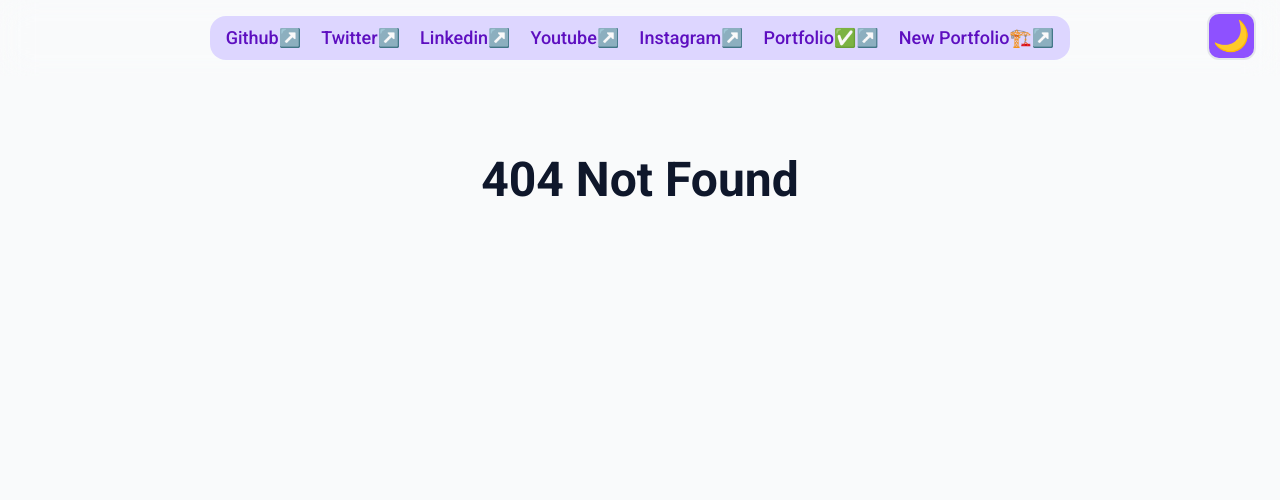
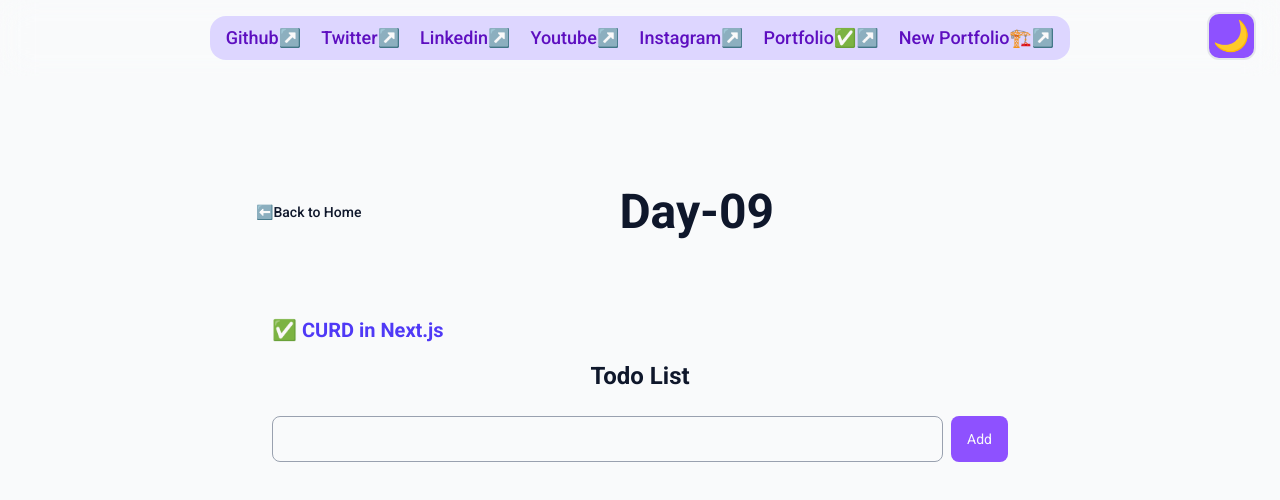
Before and after one commit to dhirajaryaa/winter-arc, a Next.js app: page /day09 in a window 1280 px wide. Before the commit this address had no page. Shown: the top 500 px of the page. Built offline with nearby package versions, Linux system fonts and the light colour scheme.

Commit message:
day-9 task doing

```diff
--- a/src/app/day08/page.jsx
+++ b/src/app/day08/page.jsx
@@ -32,14 +32,14 @@ function day8Page() {
                 <p className="mt-2">👉 page and route both on same folder so don't work.</p>
                 <p className="mt-2">👉 create handler so export default method type name. [its must be capital latter method name]</p>
                 <p className="mt-2">👉 create handler so export default method type name. [its must be capital latter method name like: <span className="highlighted">POST,GET</span>]</p>
-                  <pre className="p-2 mt-1 bg-gray-200 rounded overflow-auto whitespace-pre-wrap wrap-break-word">
+                <pre className="p-2 mt-1 bg-gray-200 rounded overflow-auto whitespace-pre-wrap wrap-break-word">
                     <code className="wrap-break-word whitespace-pre-wrap">{`export async function GET(req) {
   console.log(req);
   return Response.json({ message: "Hello from API", req: req.url });
 }`}</code>
                 </pre>
                 <p className="mt-2">👉 get params in routes same like create folder <span className="highlighted">[paramsName]</span> then this folder routes.js file get as second argument</p>
-                  <pre className="p-2 mt-1 bg-gray-200 rounded overflow-auto whitespace-pre-wrap wrap-break-word">
+                <pre className="p-2 mt-1 bg-gray-200 rounded overflow-auto whitespace-pre-wrap wrap-break-word">
                     <code className="wrap-break-word whitespace-pre-wrap">{`export async function GET(_, { params }) {
   console.log(await params);
 
--- /dev/null
+++ b/src/app/day09/_components/AddTask.jsx
@@ -0,0 +1,17 @@
+'use client'
+function AddTask() {
+  function handleSubmit(e) {
+    e.preventDefault()
+    console.log(e.target[0].value);
+    e.target[0].value = ""
+  }
+  return (
+    <form className="w-full px-4 py-2 flex gap-2" onSubmit={handleSubmit}>
+      <input className="w-full px-4 py-2 rounded-lg border border-gray-400 text-sm md:text-lg" />
+      <button className="px-4 bg-violet-500 text-sm text-gray-50 rounded-lg hover:bg-violet-700 inset-2">
+        Add</button>
+    </form>
+  )
+}
+
+export default AddTask
--- /dev/null
+++ b/src/app/day09/_components/TaskBody.jsx
@@ -0,0 +1,19 @@
+'use client'
+import TaskItem from './TaskItem'
+import { useState } from 'react';
+
+function TaskBody() {
+  const [todos, setTodos] = useState([]);
+  return (
+    <>
+      <div className="px-4 py-2 flex gap-2 flex-col justify-center items-center">
+        {todos?.map((item, index) => {
+          return <TaskItem key={index} />
+        })}
+
+      </div>
+    </>
+  )
+}
+
+export default TaskBody
--- /dev/null
+++ b/src/app/day09/_components/TaskItem.jsx
@@ -0,0 +1,14 @@
+
+function TaskItem() {
+  return (
+    <div className="flex p-1 rounded-lg bg-gray-100 shadow border border-gray-200 w-full justify-between mt-1">
+                        <div className="flex items-center gap-2 px-2">
+                            <input type="checkbox" className="size-4 sm:size-5" />
+                            <p className="text-base py-1 truncate flex-1">This is todo list</p>
+                        </div>
+                        <button className="border rounded-lg p-1 border-gray-400 cursor-pointer">❌</button>
+                    </div>
+  )
+}
+
+export default TaskItem
--- /dev/null
+++ b/src/app/day09/page.jsx
@@ -0,0 +1,48 @@
+import Section from "@/components/Section"
+import VideoAdd from "@/components/VideoAdd"
+import Link from "next/link"
+import AddTask from "./_components/AddTask"
+import TaskItem from "./_components/TaskItem"
+import TaskBody from "./_components/TaskBody"
+
+export const metadata = {
+    title: "Day 9"
+}
+
+
+function day9Page() {
+
+    return (
+        <main className="w-full min-h-screen my-18" aria-labelledby="day09">
+            <div className="space-x-2 flex items-center justify-between">
+                <Link href="/" className="text-sm font-medium shrink-0">
+                    ⬅️Back to Home
+                </Link>
+                <h1
+                    id="day09"
+                    className="flex-1 text-5xl font-semibold text-center my-10"
+                    aria-level={9}
+                >
+                    Day-09
+                </h1>
+            </div>
+
+            {/* <VideoAdd videoLink="https://www.youtube.com/embed/3D52eTAVfro?si=1WLZuGcqpIH5kbAp" /> */}
+
+
+            <Section isCompleted={true} title={"CURD in Next.js"} >
+
+            </Section>
+            <h2 className="font-bold text-2xl text-center mb-4">Todo List</h2>
+            <section className="flex flex-col gap-4">
+                <AddTask />
+                <TaskBody />
+            </section>
+
+
+
+        </main>
+    )
+}
+
+export default day9Page
--- a/src/app/page.jsx
+++ b/src/app/page.jsx
@@ -41,6 +41,9 @@ export default function Home() {
             <Link href="/day08" className="text-lg font-semibold text-emerald-500 hover:text-emerald-700">
               Day 08↗️
             </Link>
+            <Link href="/day09" className="text-lg font-semibold text-emerald-500 hover:text-emerald-700">
+              Day 09↗️
+            </Link>
 
           </nav>
         </div>
```
